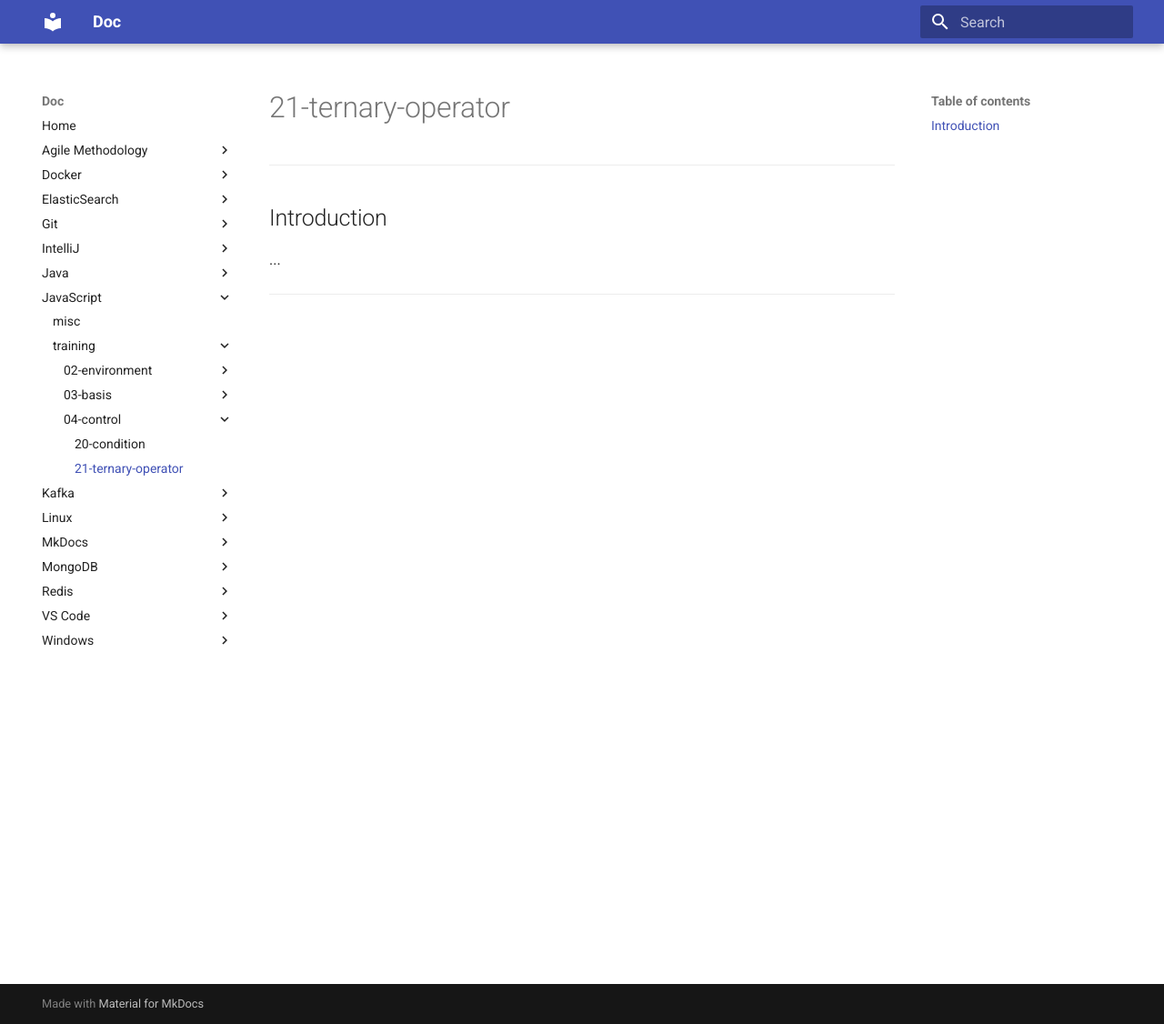
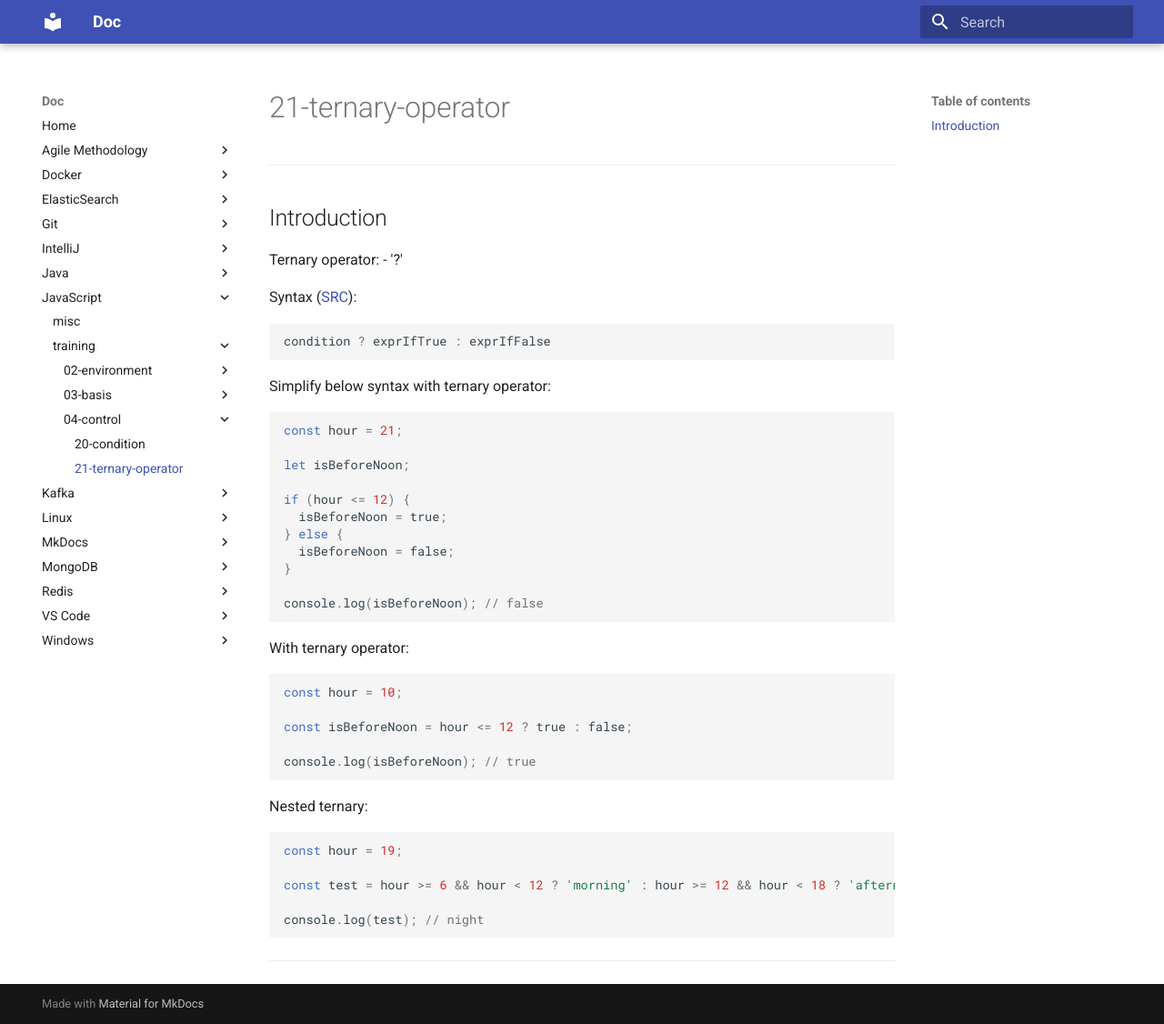
Before and after one commit to oldu73/doc, an MkDocs documentation site: the page built from docs/javascript/training/04-control/21-ternary-operator.md, in a window 1280 px wide and 1126 px high. Shown: the whole window at 91% size. Built offline with MkDocs 1.6.1 and Material for MkDocs 9.7.7, drawn with Linux system fonts in a browser that asks for light colours.

Commit message:
js ternary operator

````diff
--- a/docs/javascript/training/04-control/21-ternary-operator.md
+++ b/docs/javascript/training/04-control/21-ternary-operator.md
@@ -4,6 +4,48 @@
 
 ## Introduction
 
-...
+Ternary operator: - '?'
+
+Syntax ([SRC](https://developer.mozilla.org/en-US/docs/Web/JavaScript/Reference/Operators/Conditional_Operator)):
+
+```js
+condition ? exprIfTrue : exprIfFalse
+```
+
+Simplify below syntax with ternary operator:
+
+```js
+const hour = 21;
+
+let isBeforeNoon;
+
+if (hour <= 12) {
+  isBeforeNoon = true;
+} else {
+  isBeforeNoon = false;
+}
+
+console.log(isBeforeNoon); // false
+```
+
+With ternary operator:
+
+```js
+const hour = 10;
+
+const isBeforeNoon = hour <= 12 ? true : false;
+
+console.log(isBeforeNoon); // true
+```
+
+Nested ternary:
+
+```js
+const hour = 19;
+
+const test = hour >= 6 && hour < 12 ? 'morning' : hour >= 12 && hour < 18 ? 'afternoon' : 'night';
+
+console.log(test); // night
+```
 
 ***
````
